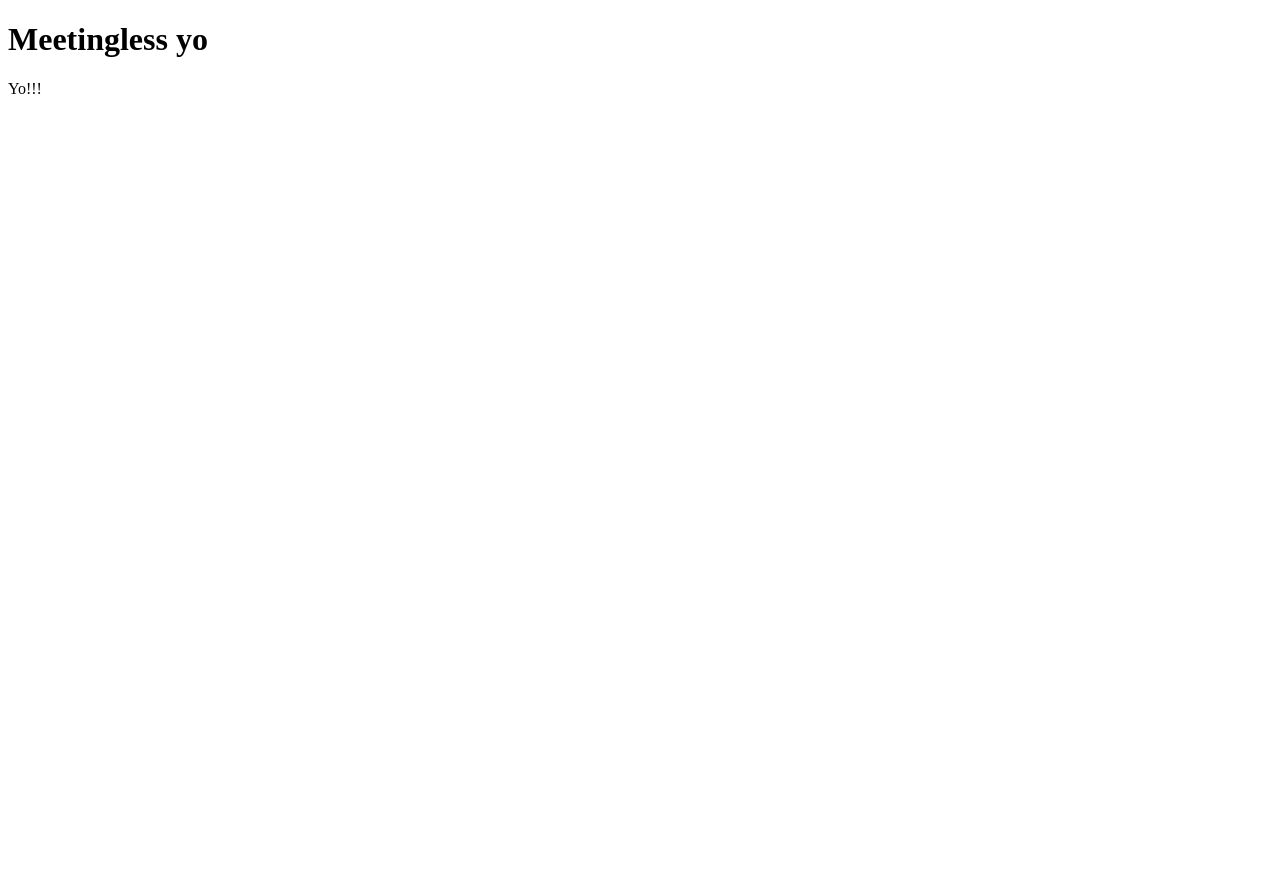
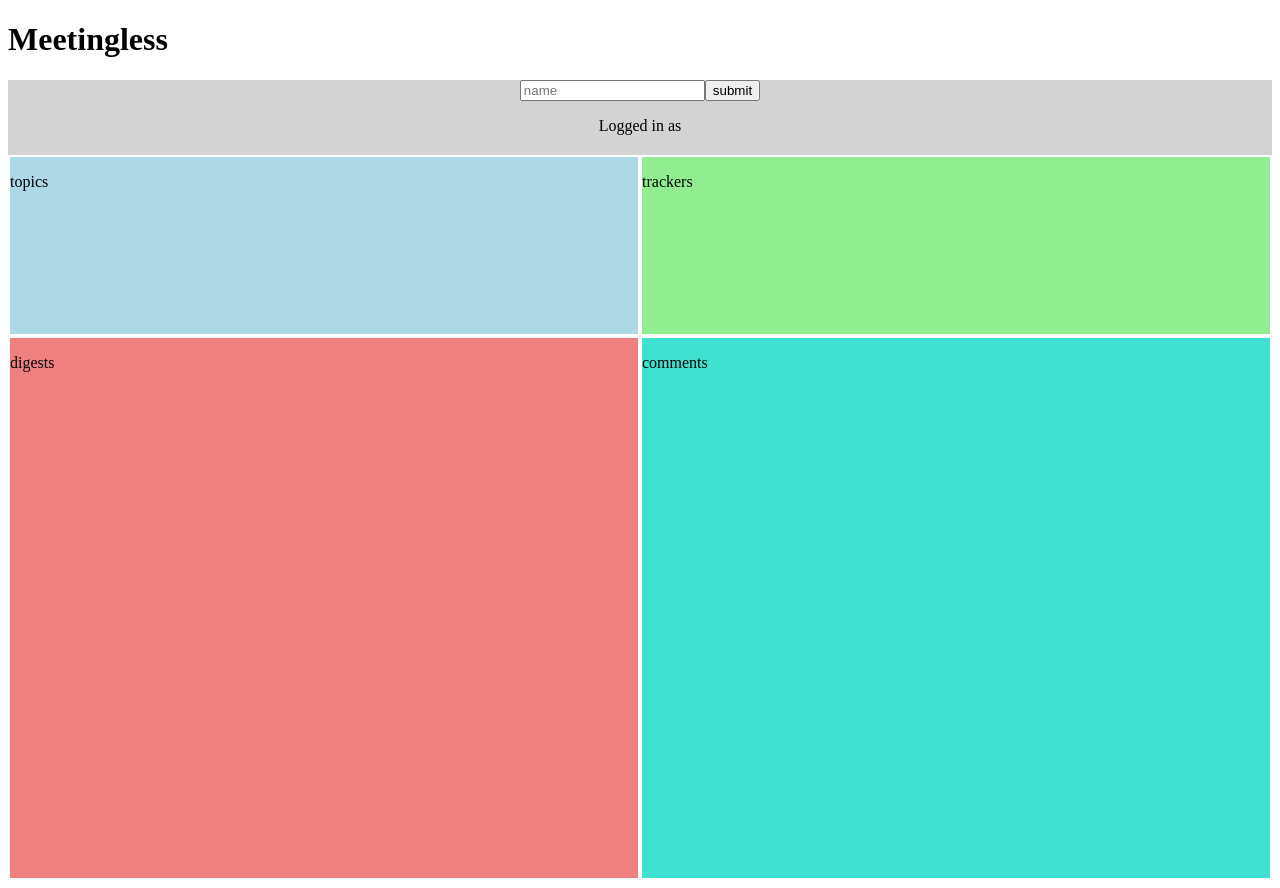
Before and after one commit to jae-ryu/Meetingless, a React app: page / in a window 1280 px wide. Before the commit the page ends 800 px from the top, so only its background shows below. Built offline with nearby package versions, Linux system fonts and the light colour scheme.

Commit message:
FE grid complete

```diff
--- a/client/App.jsx
+++ b/client/App.jsx
@@ -6,13 +6,49 @@ import './scss/style.scss';
 
 class App extends Component {
   constructor(props) {
-    super();
+    super(props);
+    this.state = {
+      username: ''
+    }
+    this.handleChange = this.handleChange.bind(this);
+    this.handleSubmit = this.handleSubmit.bind(this);
+  }
+
+  handleChange(event) {
+    this.setState({
+      username: event.target.value
+    })
+  }
+
+  handleSubmit(event) {
+    alert('A name was submitted: '+ this.state.username);
+    event.preventDefault();
   }
 
   render() {
     return (
       <div className="container">
-        <p>Yo!!!</p>
+        <div id="name">
+          <form method="POST" action='/login' onSubmit={this.handleSubmit}>
+            <input name="username" type="text" placeholder="name" value={this.state.username} onChange={this.handleChange}></input>
+            <input type='submit' value="submit"></input>
+          </form>
+          <div className="logged">
+            <p>Logged in as {this.state.username}</p>
+          </div>
+        </div>
+        <div id="topics">
+          <p>topics</p>
+        </div>
+        <div id="trackers">
+          <p>trackers</p>
+        </div>
+        <div id="digests">
+          <p>digests</p>
+        </div>
+        <div id="comments">
+          <p>comments</p>
+        </div>
       </div>
     );
   }
--- a/client/scss/style.scss
+++ b/client/scss/style.scss
@@ -0,0 +1,43 @@
+.container {
+  display: grid;
+  grid-template-columns: 1fr 1fr;
+  grid-template-rows: 75px 1fr 3fr;
+  grid-template-areas:
+    "name name"
+    "topics trackers"
+    "digests comments"
+    "digests comments"
+    "digests comments";
+  height: 100vh;
+}
+
+#name {
+  grid-area: name;
+  background-color: lightgray;
+  text-align: center;
+  // display:
+}
+
+#topics {
+  grid-area: topics;
+  background-color: lightblue;
+  margin: 2px;
+}
+
+#trackers {
+  grid-area: trackers;
+  background-color: lightgreen;
+  margin: 2px;
+}
+
+#digests {
+  grid-area: digests;
+  background-color: lightcoral;
+  margin: 2px;
+}
+
+#comments {
+  grid-area: comments;
+  background-color: turquoise;
+  margin: 2px;
+}
--- a/index.html
+++ b/index.html
@@ -8,7 +8,7 @@
 </head>
 <body>
   <header>
-    <h1>Meetingless yo</h1>
+    <h1>Meetingless</h1>
   </header>
   <div id="app"></div>
   <script src ="build/bundle.js"></script>
```
Also changed, not shown: 1 other file (tests, documents, lock files or other folders).
